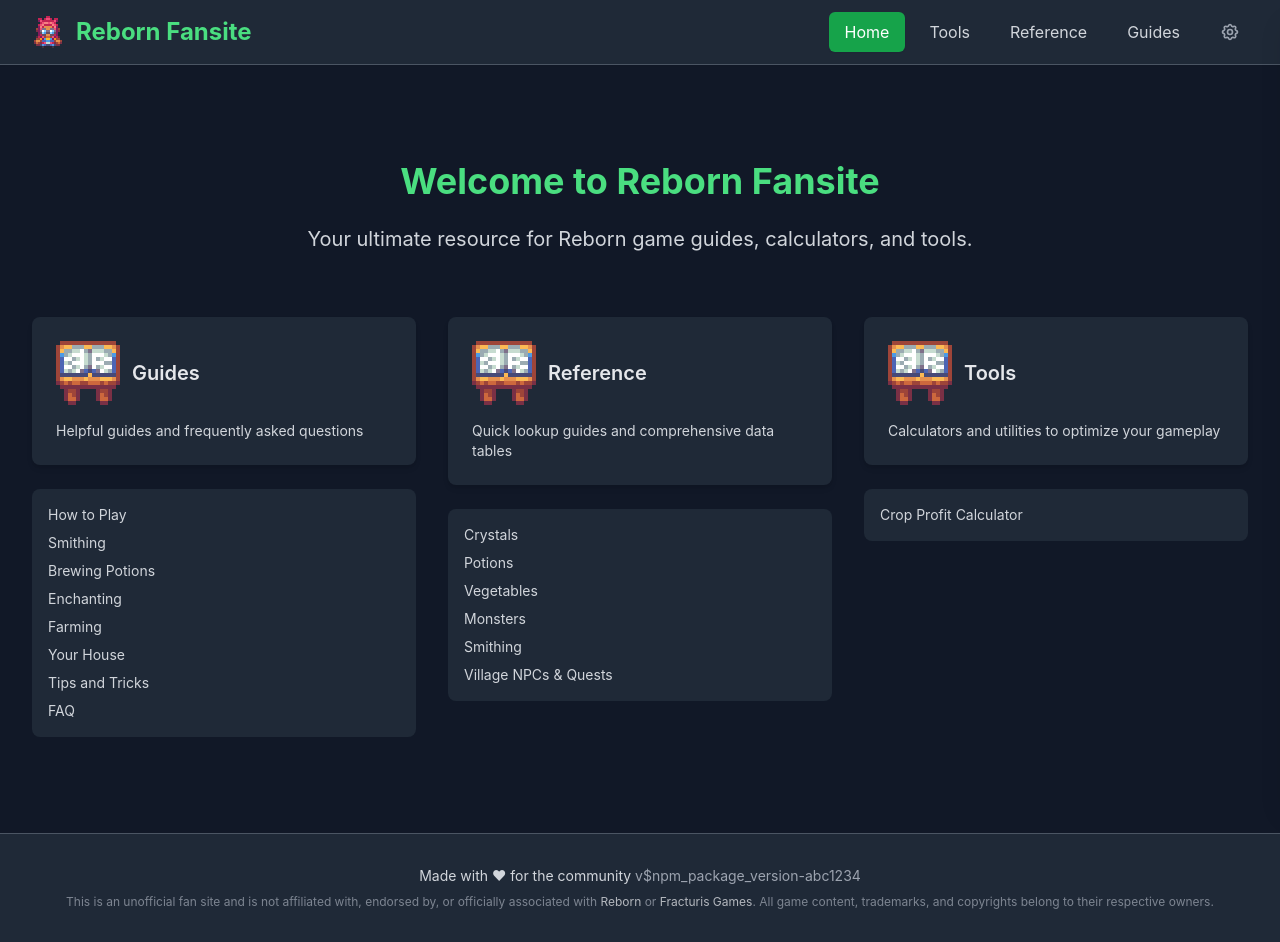
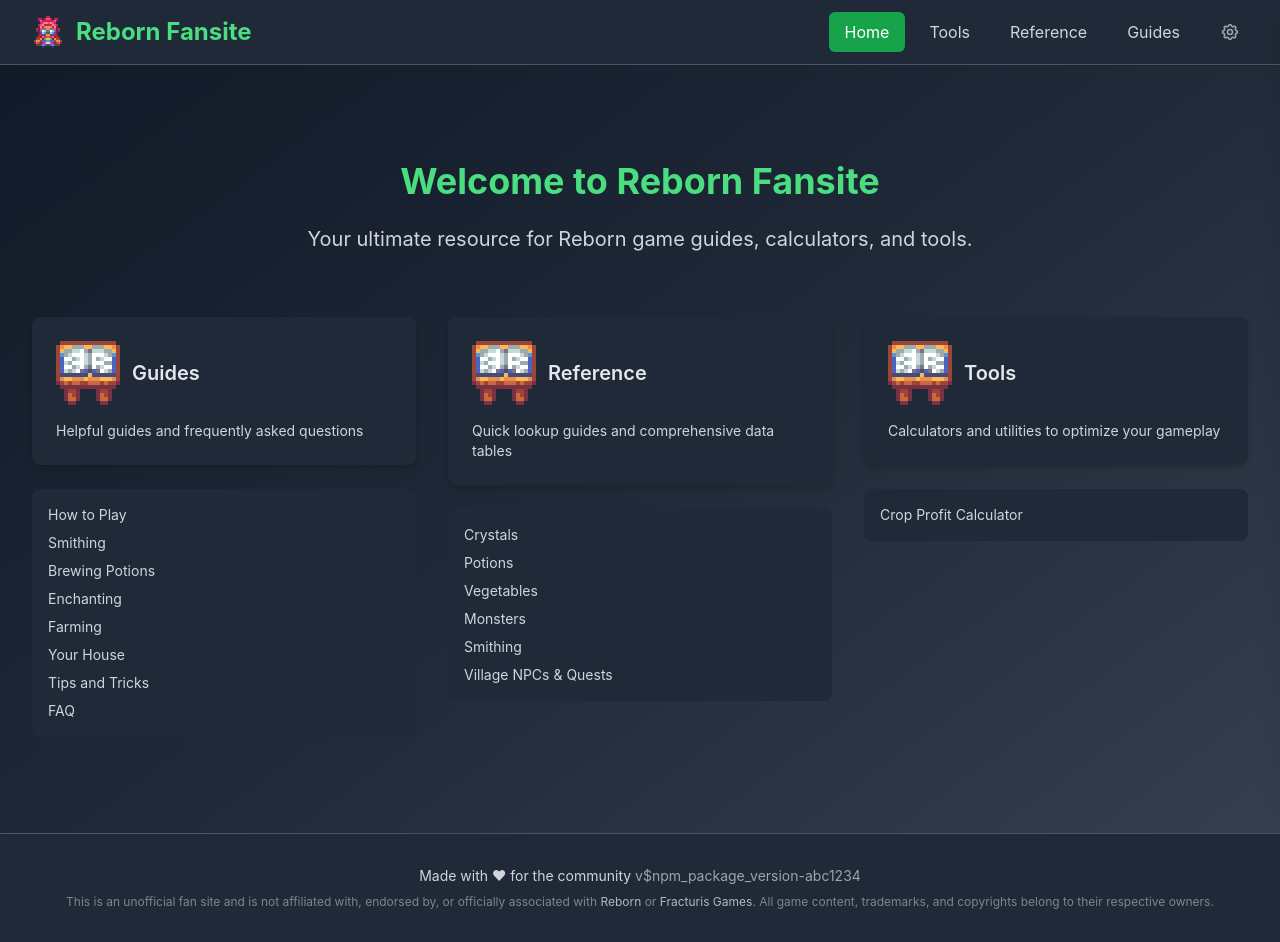
Before and after one commit to danjam/reborn-fansite, a React (Vite) app: page / in a window 1280 px wide. Built offline with nearby package versions, Linux system fonts and the light colour scheme.

Commit message:
style: added gradients

```diff
--- a/src/components/Layout.tsx
+++ b/src/components/Layout.tsx
@@ -23,7 +23,12 @@ const LayoutContent = memo(() => {
   }, []);
 
   return (
-    <div className={clsx('min-h-screen flex flex-col', theme.background.base)}>
+    <div
+      className={clsx(
+        'min-h-screen flex flex-col bg-fixed',
+        theme.background.gradient
+      )}
+    >
       {/* Header */}
       <header
         className={clsx(
--- a/src/themes/dark.ts
+++ b/src/themes/dark.ts
@@ -15,6 +15,7 @@ export const darkTheme: Theme = {
       elevated: 'bg-gray-800', // Cards, modals
       overlay: 'bg-gray-700', // Hover states
       accent: 'bg-green-900/20', // Highlighted areas
+      gradient: 'bg-gradient-to-br from-gray-900 via-gray-800 to-gray-700', // Gradient background
     },
     interactive: {
       primary:
--- a/src/themes/light.ts
+++ b/src/themes/light.ts
@@ -15,6 +15,7 @@ export const lightTheme: Theme = {
       elevated: 'bg-white', // Cards, modals
       overlay: 'bg-gray-100', // Hover states
       accent: 'bg-green-100', // Highlighted areas
+      gradient: 'bg-gradient-to-br from-gray-50 via-white to-gray-100', // Gradient background
     },
     interactive: {
       primary:
--- a/src/themes/midnight.ts
+++ b/src/themes/midnight.ts
@@ -15,6 +15,7 @@ export const midnightTheme: Theme = {
       elevated: 'bg-gray-900', // Cards
       overlay: 'bg-gray-800', // Hover states
       accent: 'bg-indigo-900/30', // Highlighted areas
+      gradient: 'bg-gradient-to-br from-gray-950 via-gray-900 to-indigo-900', // Gradient background
     },
     interactive: {
       primary:
--- a/src/themes/pastel.ts
+++ b/src/themes/pastel.ts
@@ -15,6 +15,7 @@ export const pastelTheme: Theme = {
       elevated: 'bg-white', // Cards
       overlay: 'bg-purple-100', // Hover states
       accent: 'bg-pink-100', // Highlighted areas
+      gradient: 'bg-gradient-to-br from-pink-50 via-purple-50 to-pink-100', // Gradient background
     },
     interactive: {
       primary:
--- a/src/themes/solarized.ts
+++ b/src/themes/solarized.ts
@@ -15,6 +15,7 @@ export const solarizedTheme: Theme = {
       elevated: 'bg-white', // Cards
       overlay: 'bg-amber-100', // Hover states
       accent: 'bg-amber-200', // Highlighted areas
+      gradient: 'bg-gradient-to-br from-amber-50 via-orange-50 to-amber-100', // Gradient background
     },
     interactive: {
       primary:
--- a/src/types/theme.ts
+++ b/src/types/theme.ts
@@ -14,6 +14,7 @@ export interface Theme {
       elevated: string; // Cards, modals
       overlay: string; // Hover states
       accent: string; // Highlighted areas
+      gradient: string; // Gradient background
     };
     interactive: {
       primary: string;
```
